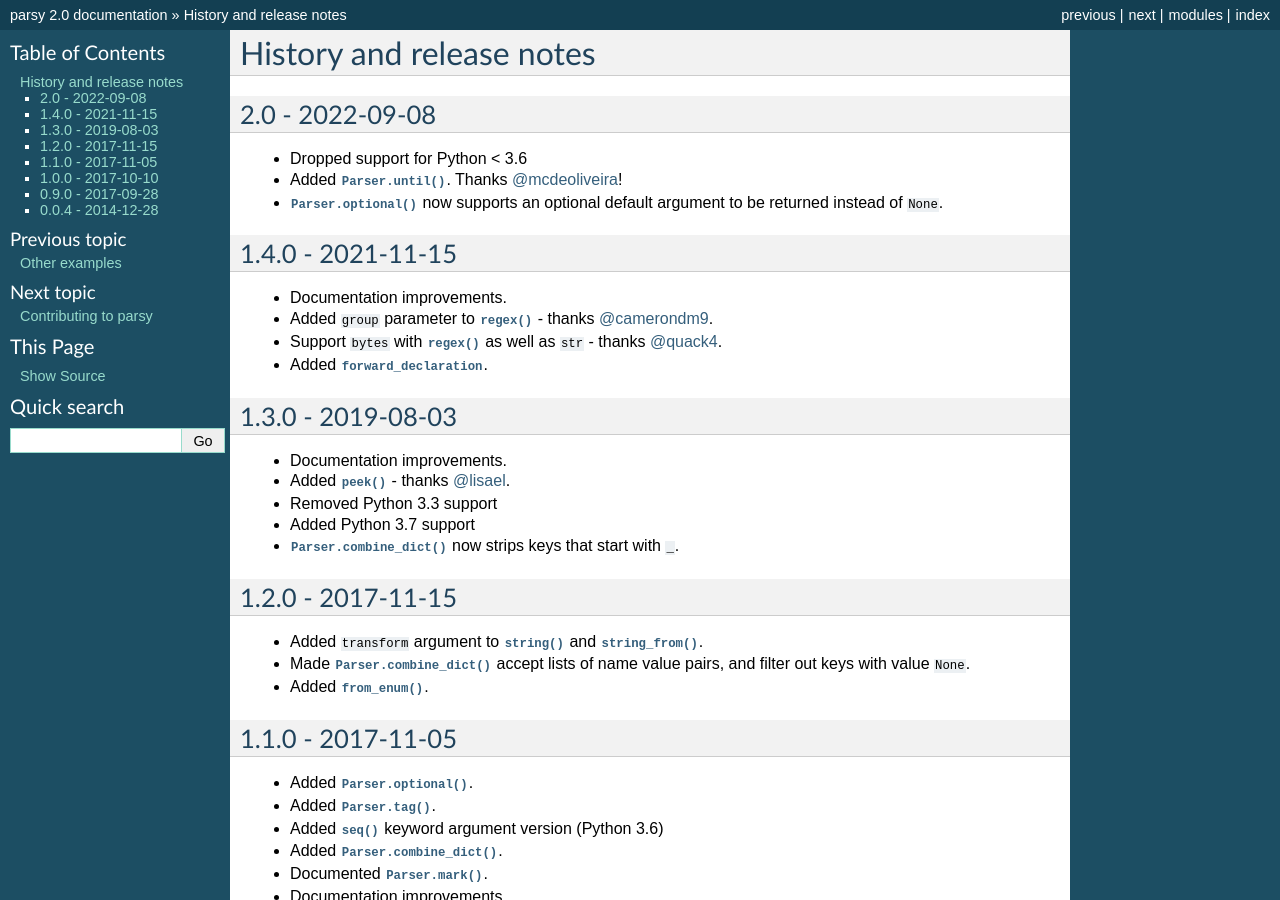
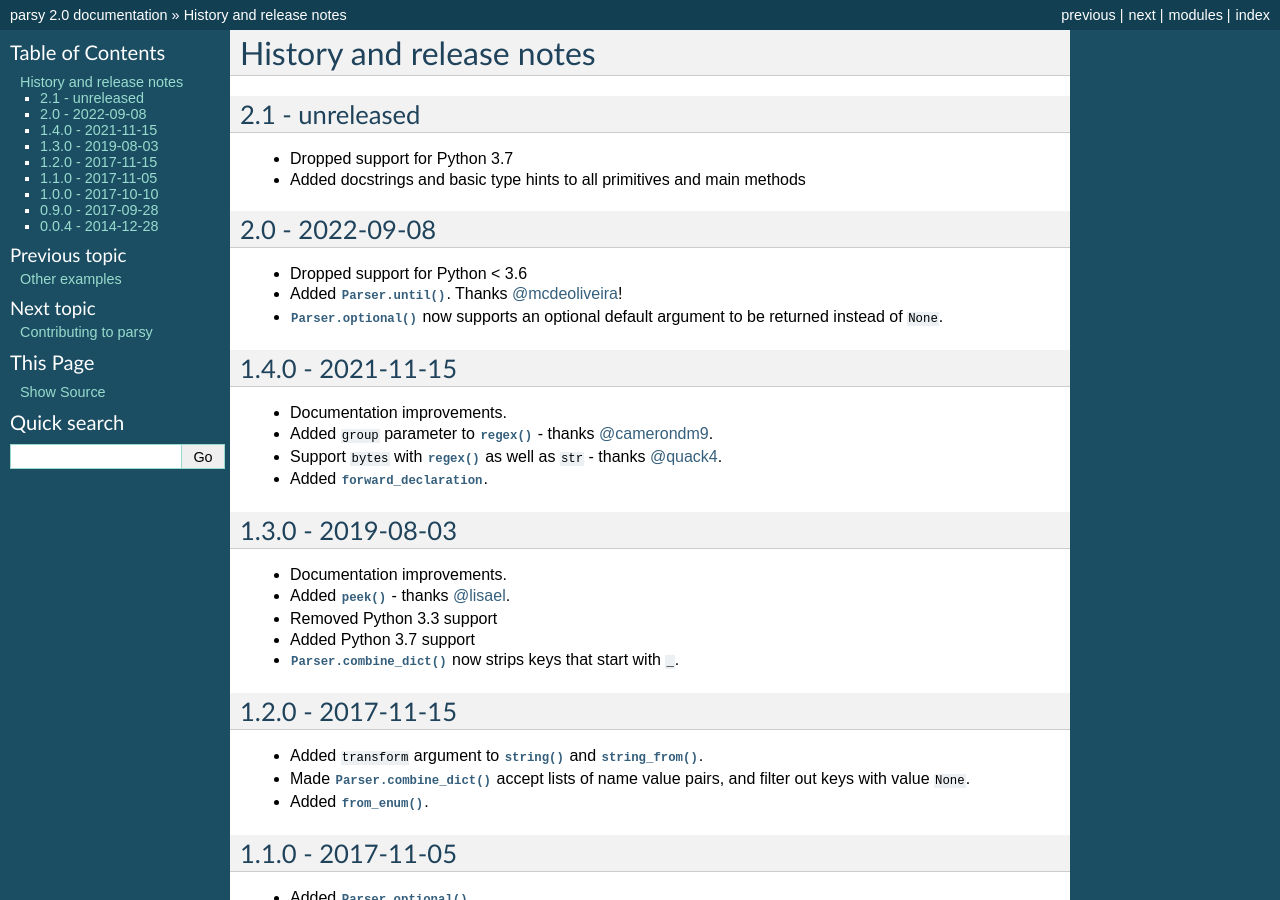
Before and after one commit to python-parsy/parsy, a Sphinx documentation site: the page built from docs/history.rst, in a window 1280 px wide and 900 px high. Built offline with Sphinx 7.4.7, drawn with Linux system fonts in a browser that asks for light colours.

Commit message:
Dropped support for Python 3.6

```diff
--- a/README.rst
+++ b/README.rst
@@ -11,7 +11,7 @@
 <https://github.com/jneen/parsimmon>`_. But don't worry, it has really good
 documentation and it doesn't say things like that!
 
-Parsy requires Python 3.6 or greater.
+Parsy requires Python 3.7 or greater.
 
 For a good example of the kind of clear, declarative code you can create using
 parsy, see the `SQL SELECT statement example
--- a/docs/history.rst
+++ b/docs/history.rst
@@ -3,6 +3,13 @@
 =========================
 
 .. currentmodule:: parsy
+
+2.1 - unreleased
+----------------
+
+* Dropped support for Python 3.7
+* Added docstrings and basic type hints to all primitives and main methods
+
 
 2.0 - 2022-09-08
 ----------------
--- a/docs/installation.rst
+++ b/docs/installation.rst
@@ -7,4 +7,4 @@
     pip install parsy
 
 
-Python 3.6 or greater is required.
+Python 3.7 or greater is required.
--- a/pyproject.toml
+++ b/pyproject.toml
@@ -1,7 +1,7 @@
 [tool.black]
 line-length = 119
 # required-version = '22.1.0' # see https://github.com/psf/black/issues/2493
-target-version = ['py36']
+target-version = ['py310']
 
 [tool.isort]
 line_length = 119
--- a/setup.py
+++ b/setup.py
@@ -24,7 +24,7 @@
     maintainer_email="L.Plant.98@cantab.net",
     url="https://github.com/python-parsy/parsy",
     license="MIT",
-    python_requires=">=3.6",
+    python_requires=">=3.7",
     classifiers=[
         "Development Status :: 5 - Production/Stable",
         "Intended Audience :: Developers",
@@ -33,7 +33,6 @@
         "Topic :: Text Processing",
         "License :: OSI Approved :: MIT License",
         "Programming Language :: Python :: 3",
-        "Programming Language :: Python :: 3.6",
         "Programming Language :: Python :: 3.7",
         "Programming Language :: Python :: 3.8",
         "Programming Language :: Python :: 3.9",
```
Also changed, not shown: conftest.py (deleted, +0 -7 lines), .pre-commit-config.yaml, 2 other files.
